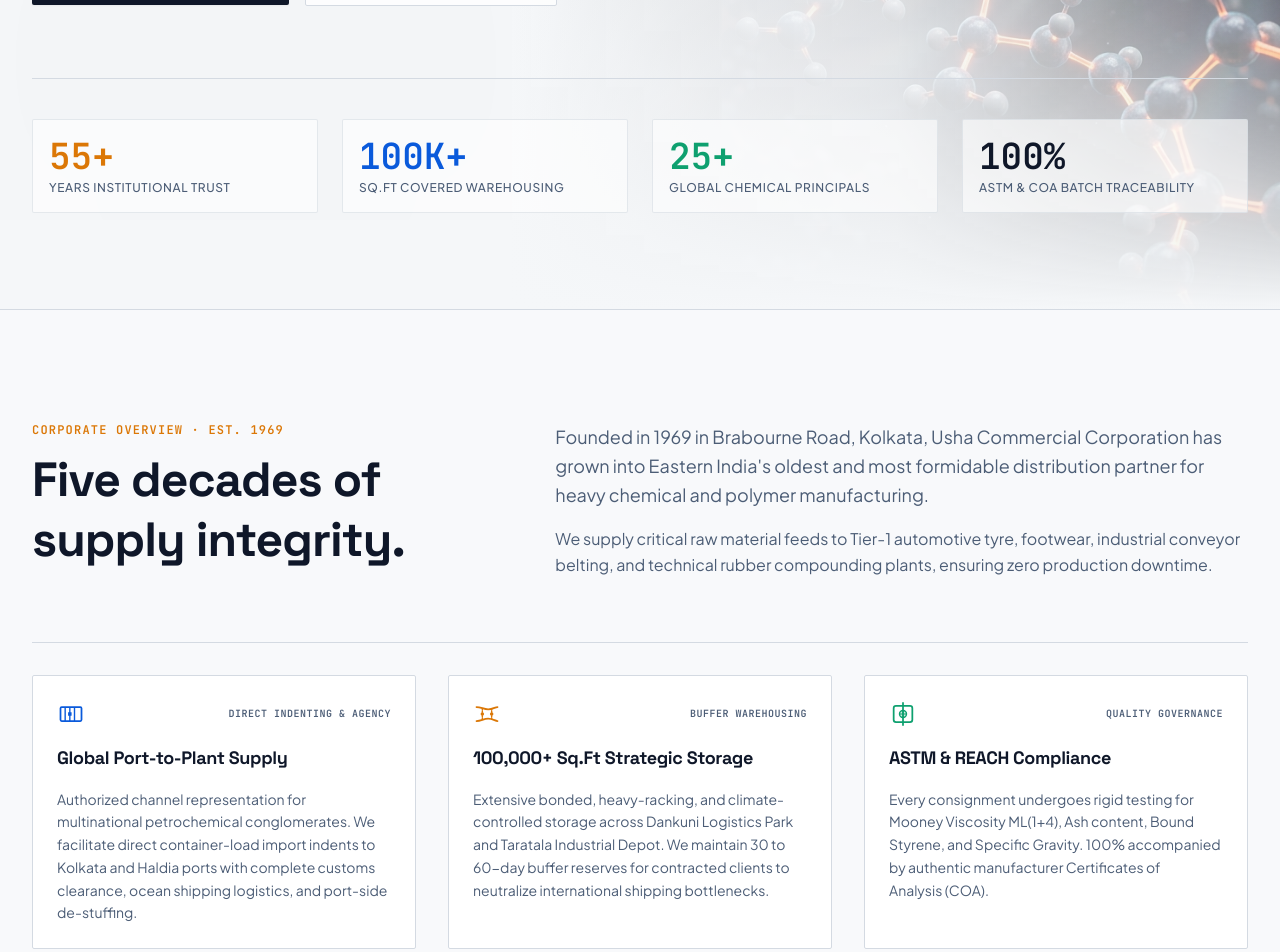
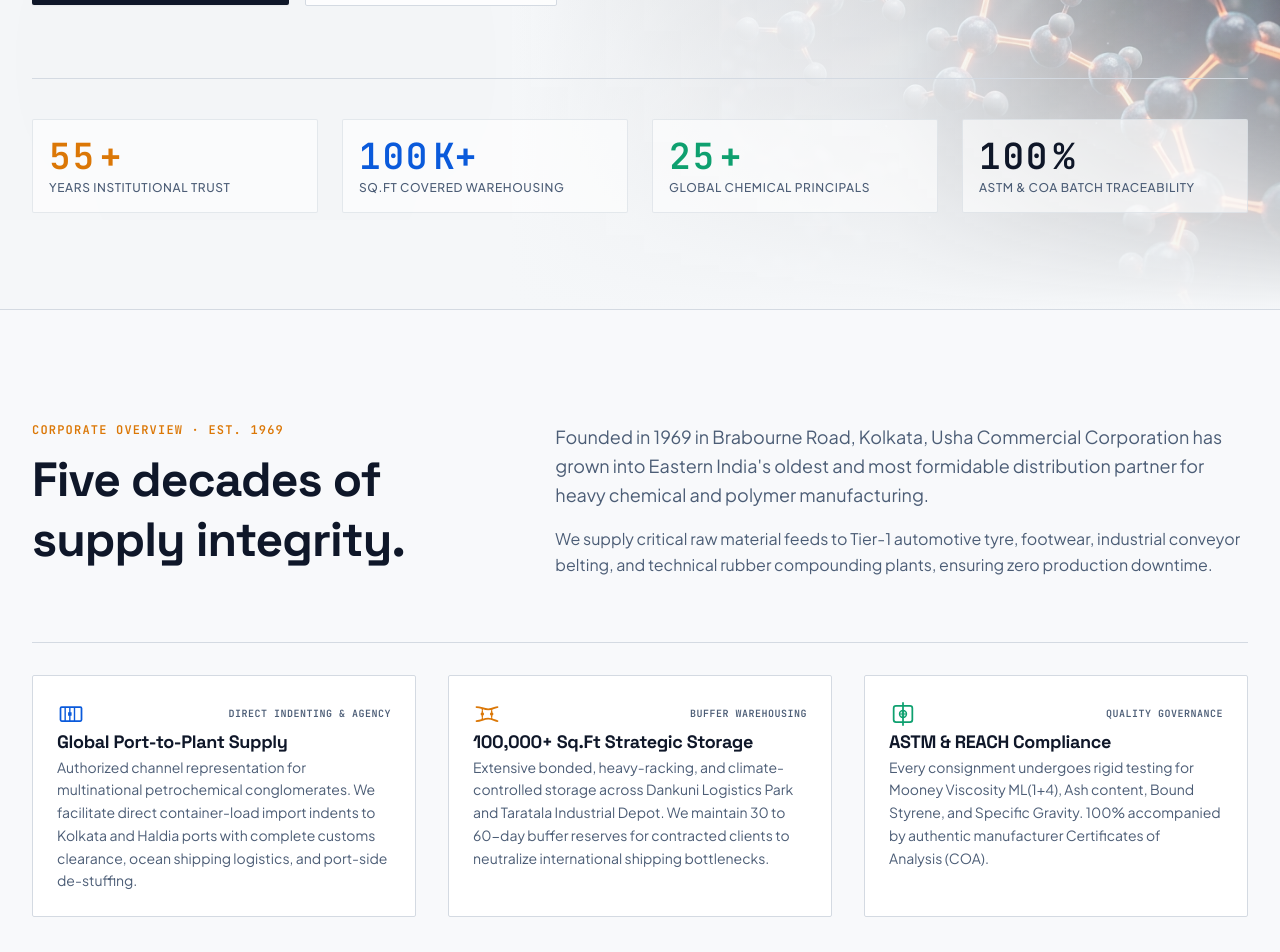
Before and after one commit to genaiwebsites/ucc, a Next.js app: page / in a window 1280 px wide. Shown: the part 580-1532 px from the top of the page. Built offline with nearby package versions, Linux system fonts and the light colour scheme.

Commit message:
Integrate components from MCPs: MagicUI NumberTicker & Marquee, Aceternity SpotlightCard, and bespoke chemical icons

```diff
--- a/src/app/globals.css
+++ b/src/app/globals.css
@@ -46,6 +46,19 @@
   --radius-md: 4px;
   --radius-lg: 6px;
   --radius-xl: 8px;
+
+  @keyframes marquee {
+    from { transform: translateX(0); }
+    to { transform: translateX(calc(-100% - var(--gap))); }
+  }
+
+  @keyframes marquee-vertical {
+    from { transform: translateY(0); }
+    to { transform: translateY(calc(-100% - var(--gap))); }
+  }
+
+  --animate-marquee: marquee var(--duration) linear infinite;
+  --animate-marquee-vertical: marquee-vertical var(--duration) linear infinite;
 }
 
 @layer base {
--- a/src/components/sections/About.tsx
+++ b/src/components/sections/About.tsx
@@ -1,12 +1,14 @@
 'use client';
 
 import { ContainerFreightIcon, MooneyViscometerIcon, VulcanizationBridgeIcon } from '@/components/icons/ChemicalIcons';
+import { SpotlightCard } from '@/components/ui/SpotlightCard';
 
 export default function About() {
   const pillars = [
     {
       icon: ContainerFreightIcon,
       accentColor: 'text-cobalt',
+      spotlightColor: 'rgba(37, 99, 235, 0.15)',
       domain: 'Direct Indenting & Agency',
       title: 'Global Port-to-Plant Supply',
       desc: 'Authorized channel representation for multinational petrochemical conglomerates. We facilitate direct container-load import indents to Kolkata and Haldia ports with complete customs clearance, ocean shipping logistics, and port-side de-stuffing.'
@@ -14,6 +16,7 @@
     {
       icon: VulcanizationBridgeIcon,
       accentColor: 'text-amber',
+      spotlightColor: 'rgba(217, 119, 6, 0.15)',
       domain: 'Buffer Warehousing',
       title: '100,000+ Sq.Ft Strategic Storage',
       desc: 'Extensive bonded, heavy-racking, and climate-controlled storage across Dankuni Logistics Park and Taratala Industrial Depot. We maintain 30 to 60-day buffer reserves for contracted clients to neutralize international shipping bottlenecks.'
@@ -21,6 +24,7 @@
     {
       icon: MooneyViscometerIcon,
       accentColor: 'text-emerald-chem',
+      spotlightColor: 'rgba(5, 150, 105, 0.15)',
       domain: 'Quality Governance',
       title: 'ASTM & REACH Compliance',
       desc: 'Every consignment undergoes rigid testing for Mooney Viscosity ML(1+4), Ash content, Bound Styrene, and Specific Gravity. 100% accompanied by authentic manufacturer Certificates of Analysis (COA).'
@@ -51,10 +55,14 @@
           </div>
         </div>
 
-        {/* 3 Scientific Pillar Columns - No Arbitrary Numbering */}
+        {/* 3 Scientific Pillar Columns with Aceternity-Style SpotlightCard */}
         <div className="grid grid-cols-1 md:grid-cols-3 gap-8 pt-8 border-t border-border">
           {pillars.map((pillar) => (
-            <div key={pillar.domain} className="space-y-4 p-6 bg-card border border-border rounded-xs">
+            <SpotlightCard
+              key={pillar.domain}
+              spotlightColor={pillar.spotlightColor}
+              className="space-y-4 p-6"
+            >
               <div className="flex items-center justify-between">
                 <pillar.icon className={`w-7 h-7 ${pillar.accentColor}`} />
                 <span className="font-mono text-[10px] uppercase text-muted-foreground tracking-wider font-semibold">
@@ -67,7 +75,7 @@
               <p className="text-xs sm:text-sm text-muted-foreground font-sans leading-relaxed">
                 {pillar.desc}
               </p>
-            </div>
+            </SpotlightCard>
           ))}
         </div>
 
--- a/src/components/sections/Hero.tsx
+++ b/src/components/sections/Hero.tsx
@@ -3,8 +3,9 @@
 import { motion } from 'framer-motion';
 import Image from 'next/image';
 import Link from 'next/link';
-import { ArrowRight, FileText, CheckCircle2, Shield } from 'lucide-react';
-import { MolecularPolymerIcon, VulcanizationBridgeIcon, MooneyViscometerIcon } from '@/components/icons/ChemicalIcons';
+import { ArrowRight, FileText } from 'lucide-react';
+import { MolecularPolymerIcon } from '@/components/icons/ChemicalIcons';
+import { NumberTicker } from '@/components/ui/NumberTicker';
 
 export default function Hero() {
   return (
@@ -95,7 +96,7 @@
               initial={{ opacity: 0, scale: 0.95 }}
               animate={{ opacity: 1, scale: 1 }}
               transition={{ duration: 0.7, delay: 0.35 }}
-              className="w-full max-w-sm bg-card/85 backdrop-blur-md border border-border p-5 rounded-sm shadow-xl space-y-4"
+              className="w-full max-w-sm bg-card/85 backdrop-blur-md border border-border p-5 rounded-xs shadow-xl space-y-4"
             >
               <div className="flex items-center justify-between pb-3 border-b border-border text-xs font-mono">
                 <div className="flex items-center gap-2">
@@ -133,7 +134,7 @@
 
         </div>
 
-        {/* Multi-Domain Metric Bar with Dedicated Color Accents */}
+        {/* Multi-Domain Metric Bar with NumberTicker Integration */}
         <motion.div
           initial={{ opacity: 0 }}
           animate={{ opacity: 1 }}
@@ -141,8 +142,9 @@
           className="grid grid-cols-2 md:grid-cols-4 gap-6 pt-10 mt-6 border-t border-border"
         >
           <div className="p-4 bg-card/60 border border-border/60 rounded-xs">
-            <div className="flex items-center gap-2 mb-1">
-              <span className="font-mono text-3xl md:text-4xl font-bold text-amber">55+</span>
+            <div className="flex items-center gap-1 font-mono text-3xl md:text-4xl font-bold text-amber mb-1">
+              <NumberTicker value={55} />
+              <span>+</span>
             </div>
             <div className="font-sans text-xs text-muted-foreground uppercase tracking-wider font-medium">
               Years Institutional Trust
@@ -150,8 +152,9 @@
           </div>
 
           <div className="p-4 bg-card/60 border border-border/60 rounded-xs">
-            <div className="flex items-center gap-2 mb-1">
-              <span className="font-mono text-3xl md:text-4xl font-bold text-cobalt">100K+</span>
+            <div className="flex items-center gap-1 font-mono text-3xl md:text-4xl font-bold text-cobalt mb-1">
+              <NumberTicker value={100} />
+              <span>K+</span>
             </div>
             <div className="font-sans text-xs text-muted-foreground uppercase tracking-wider font-medium">
               Sq.Ft Covered Warehousing
@@ -159,8 +162,9 @@
           </div>
 
           <div className="p-4 bg-card/60 border border-border/60 rounded-xs">
-            <div className="flex items-center gap-2 mb-1">
-              <span className="font-mono text-3xl md:text-4xl font-bold text-emerald-chem">25+</span>
+            <div className="flex items-center gap-1 font-mono text-3xl md:text-4xl font-bold text-emerald-chem mb-1">
+              <NumberTicker value={25} />
+              <span>+</span>
             </div>
             <div className="font-sans text-xs text-muted-foreground uppercase tracking-wider font-medium">
               Global Chemical Principals
@@ -168,8 +172,9 @@
           </div>
 
           <div className="p-4 bg-card/60 border border-border/60 rounded-xs">
-            <div className="flex items-center gap-2 mb-1">
-              <span className="font-mono text-3xl md:text-4xl font-bold text-foreground">100%</span>
+            <div className="flex items-center gap-1 font-mono text-3xl md:text-4xl font-bold text-foreground mb-1">
+              <NumberTicker value={100} />
+              <span>%</span>
             </div>
             <div className="font-sans text-xs text-muted-foreground uppercase tracking-wider font-medium">
               ASTM &amp; COA Batch Traceability
--- /dev/null
+++ b/src/components/ui/NumberTicker.tsx
@@ -0,0 +1,63 @@
+'use client';
+
+import { useEffect, useRef } from 'react';
+import { useInView, useMotionValue, useSpring } from 'framer-motion';
+import { cn } from '@/lib/utils';
+
+interface NumberTickerProps {
+  value: number;
+  direction?: 'up' | 'down';
+  delay?: number;
+  className?: string;
+  decimalPlaces?: number;
+  prefix?: string;
+  suffix?: string;
+}
+
+export function NumberTicker({
+  value,
+  direction = 'up',
+  delay = 0,
+  className,
+  decimalPlaces = 0,
+  prefix = '',
+  suffix = ''
+}: NumberTickerProps) {
+  const ref = useRef<HTMLSpanElement>(null);
+  const motionValue = useMotionValue(direction === 'down' ? value : 0);
+  const springValue = useSpring(motionValue, {
+    damping: 60,
+    stiffness: 100,
+  });
+  const isInView = useInView(ref, { once: true, margin: '0px' });
+
+  useEffect(() => {
+    if (isInView) {
+      setTimeout(() => {
+        motionValue.set(direction === 'down' ? 0 : value);
+      }, delay * 1000);
+    }
+  }, [motionValue, isInView, delay, value, direction]);
+
+  useEffect(
+    () =>
+      springValue.on('change', (latest) => {
+        if (ref.current) {
+          ref.current.textContent = `${prefix}${Intl.NumberFormat('en-US', {
+            minimumFractionDigits: decimalPlaces,
+            maximumFractionDigits: decimalPlaces,
+          }).format(Number(latest.toFixed(decimalPlaces)))}${suffix}`;
+        }
+      }),
+    [springValue, decimalPlaces, prefix, suffix]
+  );
+
+  return (
+    <span
+      ref={ref}
+      className={cn('inline-block tabular-nums tracking-wider', className)}
+    >
+      {prefix}{direction === 'down' ? value : 0}{suffix}
+    </span>
+  );
+}
--- /dev/null
+++ b/src/components/ui/SpotlightCard.tsx
@@ -0,0 +1,74 @@
+'use client';
+
+import React, { useRef, useState, MouseEvent } from 'react';
+import { cn } from '@/lib/utils';
+
+interface SpotlightCardProps extends React.HTMLAttributes<HTMLDivElement> {
+  children: React.ReactNode;
+  className?: string;
+  spotlightColor?: string;
+}
+
+export function SpotlightCard({
+  children,
+  className,
+  spotlightColor = 'rgba(217, 119, 6, 0.12)',
+  ...props
+}: SpotlightCardProps) {
+  const divRef = useRef<HTMLDivElement>(null);
+  const [isFocused, setIsFocused] = useState(false);
+  const [position, setPosition] = useState({ x: 0, y: 0 });
+  const [opacity, setOpacity] = useState(0);
+
+  const handleMouseMove = (e: MouseEvent<HTMLDivElement>) => {
+    if (!divRef.current) return;
+
+    const div = divRef.current;
+    const rect = div.getBoundingClientRect();
+
+    setPosition({ x: e.clientX - rect.left, y: e.clientY - rect.top });
+  };
+
+  const handleFocus = () => {
+    setIsFocused(true);
+    setOpacity(1);
+  };
+
+  const handleBlur = () => {
+    setIsFocused(false);
+    setOpacity(0);
+  };
+
+  const handleMouseEnter = () => {
+    setOpacity(1);
+  };
+
+  const handleMouseLeave = () => {
+    setOpacity(0);
+  };
+
+  return (
+    <div
+      ref={divRef}
+      onMouseMove={handleMouseMove}
+      onFocus={handleFocus}
+      onBlur={handleBlur}
+      onMouseEnter={handleMouseEnter}
+      onMouseLeave={handleMouseLeave}
+      className={cn(
+        'relative overflow-hidden rounded-xs border border-border bg-card p-6 transition-colors',
+        className
+      )}
+      {...props}
+    >
+      <div
+        className="pointer-events-none absolute -inset-px opacity-0 transition duration-300"
+        style={{
+          opacity,
+          background: `radial-gradient(500px circle at ${position.x}px ${position.y}px, ${spotlightColor}, transparent 60%)`,
+        }}
+      />
+      <div className="relative z-10">{children}</div>
+    </div>
+  );
+}
```
Also changed, not shown: src/components/sections/Associates.tsx (+32 -2 lines), src/components/sections/Mission.tsx (+10 -4 lines), src/components/ui/Marquee.tsx (added, +53 -0 lines).
